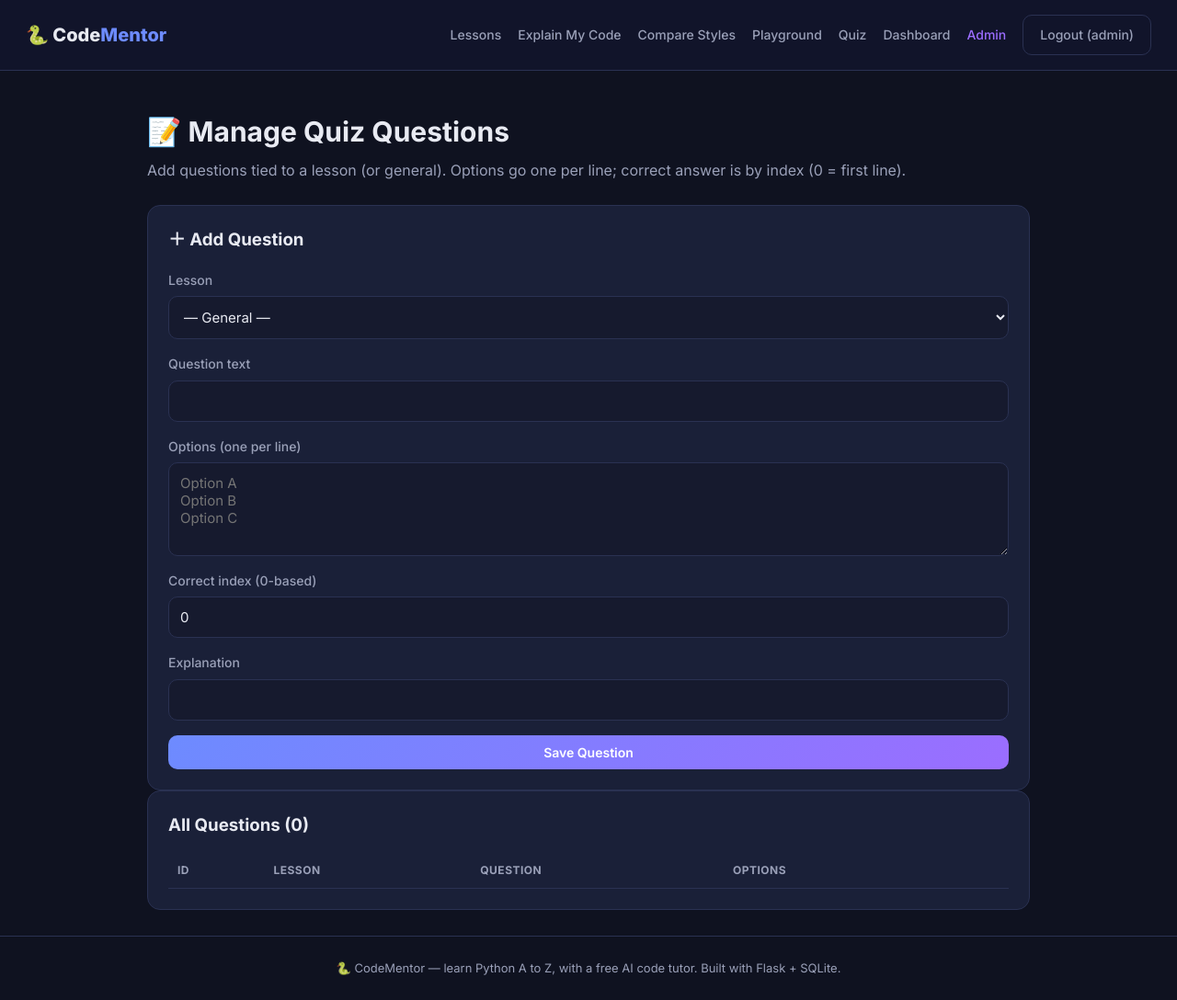
After one commit to mukeshnitin001-commits/python-code-mentor, a Flask app: page /admin/questions in a window 1280 px wide. The commit adds this page. Shown: the whole page at 92% size. Run offline with Flask 3, Linux system fonts and the light colour scheme; the visitor is signed in with stand-in values (Sample User, id 1); lists and menus that the app fills with data are empty; parts of the project's set-up code (start-up, migrations or seed data) failed here and were passed over.

Commit message:
Add quiz system, code-runner playground (Pyodide), and admin question management

```diff
--- a/app.py
+++ b/app.py
@@ -2,7 +2,7 @@ import os
 import json
 from functools import wraps
 from flask import Flask, render_template, request, redirect, url_for, flash, session, jsonify
-from models import db, User, Lesson, LessonProgress, CodeSnippet, CodeStyle, StyleExample
+from models import db, User, Lesson, LessonProgress, CodeSnippet, CodeStyle, StyleExample, Question, QuizAttempt
 from ai_engine import explain_code, compare_styles, get_ai_provider
 
 app = Flask(__name__)
@@ -187,6 +187,95 @@ def dashboard():
                            total_lessons=total, completed_count=done, pct=pct,
                            recent=completed_lessons[-5:])
 
+
+# ---------- Code Playground (client-side Pyodide sandbox) ----------
+@app.route('/playground')
+def playground():
+    return render_template('playground.html', user=current_user())
+
+# ---------- Quiz System ----------
+@app.route('/quiz/<int:lesson_id>', methods=['GET'])
+@login_required
+def quiz(lesson_id):
+    lesson = Lesson.query.get(lesson_id)
+    if not lesson:
+        flash('Lesson not found.', 'danger')
+        return redirect(url_for('learn'))
+    questions = Question.query.filter_by(lesson_id=lesson_id).all()
+    if not questions:
+        flash('No quiz questions yet for this lesson.', 'info')
+        return redirect(url_for('lesson', lesson_id=lesson_id))
+    best = QuizAttempt.query.filter_by(user_id=session['user_id'], lesson_id=lesson_id)\
+        .order_by(QuizAttempt.score_pct.desc()).first()
+    return render_template('quiz.html', user=current_user(), lesson=lesson,
+                           questions=questions, best=best)
+
+@app.route('/api/quiz/submit', methods=['POST'])
+@login_required
+def quiz_submit():
+    data = request.get_json(silent=True) or {}
+    lesson_id = data.get('lesson_id')
+    answers = data.get('answers') or {}  # {question_id: chosen_index}
+    questions = Question.query.filter_by(lesson_id=lesson_id).all() if lesson_id else []
+    correct = 0
+    detail = []
+    for q in questions:
+        chosen = answers.get(str(q.id))
+        is_correct = (chosen is not None and int(chosen) == q.correct_index)
+        if is_correct:
+            correct += 1
+        detail.append({'id': q.id, 'text': q.text,
+                       'correct_index': q.correct_index,
+                       'chosen': chosen, 'is_correct': is_correct,
+                       'explanation': q.explanation})
+    total = len(questions)
+    pct = round((correct / total * 100)) if total else 0
+    attempt = QuizAttempt(user_id=session['user_id'], lesson_id=lesson_id,
+                          total=total, correct=correct, score_pct=pct)
+    db.session.add(attempt)
+    db.session.commit()
+    return jsonify({'score': correct, 'total': total, 'pct': pct, 'detail': detail})
+
+# ---------- Admin: Questions ----------
+@app.route('/admin/questions', methods=['GET'])
+@admin_required
+def admin_questions():
+    questions = Question.query.order_by(Question.lesson_id).all()
+    lessons = Lesson.query.order_by(Lesson.order).all()
+    return render_template('admin/questions.html', user=current_user(),
+                           questions=questions, lessons=lessons)
+
+@app.route('/admin/questions/add', methods=['POST'])
+@admin_required
+def admin_question_add():
+    lesson_id = request.form.get('lesson_id') or None
+    text = request.form.get('text', '').strip()
+    options = request.form.get('options', '')  # one per line
+    correct = request.form.get('correct_index', '0')
+    explanation = request.form.get('explanation', '').strip()
+    opts = [o for o in options.splitlines() if o.strip()]
+    if opts and len(opts) >= 2:
+        q = Question(lesson_id=int(lesson_id) if lesson_id else None, text=text,
+                     options=json.dumps(opts),
+                     correct_index=int(correct) if correct.isdigit() else 0,
+                     explanation=explanation)
+        db.session.add(q)
+        db.session.commit()
+        flash('Question added.', 'success')
+    else:
+        flash('Please provide at least 2 options.', 'danger')
+    return redirect(url_for('admin_questions'))
+
+@app.route('/admin/questions/delete/<int:qid>', methods=['POST'])
+@admin_required
+def admin_question_delete(qid):
+    q = Question.query.get(qid)
+    if q:
+        db.session.delete(q)
+        db.session.commit()
+        flash('Question deleted.', 'success')
+    return redirect(url_for('admin_questions'))
+
 # ---------- Admin ----------
 @app.route('/admin')
 @login_required
@@ -273,5 +362,5 @@ if __name__ == '__main__':
         db.create_all()
         seed_data()
         ensure_default_admin()
-    port = int(os.environ.get('PORT', 5009))
+    port = int(os.environ.get('PORT', 5000))
     app.run(host='0.0.0.0', port=port, debug=True)
--- a/static/css/style.css
+++ b/static/css/style.css
@@ -146,3 +146,24 @@ a:hover{text-decoration:underline}
   .hero h1{font-size:30px}
   .features{grid-template-columns:1fr}
 }
+
+/* Playground */
+.pg-layout{display:grid;grid-template-columns:1fr 1fr;gap:18px;margin:18px 0}
+@media(max-width:760px){.pg-layout{grid-template-columns:1fr}}
+.pg-toolbar{display:flex;align-items:center;gap:12px;justify-content:space-between;margin-bottom:10px}
+.pg-status{font-size:12px;color:var(--green);font-family:var(--mono)}
+.pg-err{color:var(--red);white-space:pre-wrap}
+.mono{font-family:var(--mono)}
+
+/* Quiz */
+.quiz-q{margin-bottom:14px}
+.quiz-text{font-size:17px;margin-bottom:12px}
+.quiz-opts{display:grid;gap:8px}
+.quiz-opt{display:flex;align-items:center;gap:10px;padding:10px 14px;border:1px solid var(--border);border-radius:10px;cursor:pointer;background:var(--card2);transition:.15s}
+.quiz-opt:hover{border-color:var(--accent)}
+.quiz-opt input{margin:0}
+.quiz-actions{margin:18px 0}
+.quiz-detail{padding:10px 0;border-bottom:1px solid var(--border)}
+.green-text{color:var(--green)}
+.red-text{color:var(--red)}
+.small{font-size:13px}
--- a/templates/admin/admin.html
+++ b/templates/admin/admin.html
@@ -31,7 +31,10 @@
   </div>
 
   <div class="panel">
-    <h3>👥 Users ({{ users|length }})</h3>
+    <h3>📝 Quiz Questions <a href="{{ url_for('admin_questions') }}" class="btn btn-ghost btn-xs">Manage</a></h3>
+  <p class="muted small">Add and manage A-to-Z quiz questions.</p>
+
+  <h3>👥 Users ({{ users|length }})</h3>
     <table class="table">
       <thead><tr><th>User</th><th>Role</th><th>Actions</th></tr></thead>
       <tbody>
--- /dev/null
+++ b/templates/admin/questions.html
@@ -0,0 +1,57 @@
+{% extends "base.html" %}
+{% block title %}Admin — Questions{% endblock %}
+{% block content %}
+<div class="page-head">
+  <h1>📝 Manage Quiz Questions</h1>
+  <p class="muted">Add questions tied to a lesson (or general). Options go one per line; correct answer is by index (0 = first line).</p>
+</div>
+
+<div class="panel">
+  <h3>＋ Add Question</h3>
+  <form method="post" action="{{ url_for('admin_question_add') }}" class="form">
+    <label>Lesson
+      <select name="lesson_id">
+        <option value="">— General —</option>
+        {% for l in lessons %}
+        <option value="{{ l.id }}">{{ l.order }}. {{ l.title }}</option>
+        {% endfor %}
+      </select>
+    </label>
+    <label>Question text
+      <input type="text" name="text" required>
+    </label>
+    <label>Options (one per line)
+      <textarea name="options" rows="4" required placeholder="Option A&#10;Option B&#10;Option C"></textarea>
+    </label>
+    <label>Correct index (0-based)
+      <input type="number" name="correct_index" value="0" min="0">
+    </label>
+    <label>Explanation
+      <input type="text" name="explanation">
+    </label>
+    <button class="btn btn-primary">Save Question</button>
+  </form>
+</div>
+
+<div class="panel">
+  <h3>All Questions ({{ questions|length }})</h3>
+  <table class="table">
+    <thead><tr><th>ID</th><th>Lesson</th><th>Question</th><th>Options</th><th></th></tr></thead>
+    <tbody>
+    {% for q in questions %}
+      <tr>
+        <td>{{ q.id }}</td>
+        <td>{{ q.lesson_id or 'General' }}</td>
+        <td>{{ q.text }}</td>
+        <td class="small">{{ q.options_list()|length }} options</td>
+        <td>
+          <form method="post" action="{{ url_for('admin_question_delete', qid=q.id) }}" onsubmit="return confirm('Delete?');">
+            <button class="btn btn-danger btn-xs">Del</button>
+          </form>
+        </td>
+      </tr>
+    {% endfor %}
+    </tbody>
+  </table>
+</div>
+{% endblock %}
--- a/templates/base.html
+++ b/templates/base.html
@@ -17,6 +17,8 @@
       <a href="{{ url_for('learn') }}">Lessons</a>
       <a href="{{ url_for('explain_page') }}">Explain My Code</a>
       <a href="{{ url_for('compare_page') }}">Compare Styles</a>
+      <a href="{{ url_for('playground') }}">Playground</a>
+      <a href="{{ url_for('learn') }}?quiz=1">Quiz</a>
       {% if user %}
         <a href="{{ url_for('dashboard') }}">Dashboard</a>
         {% if user.role == 'admin' %}<a href="{{ url_for('admin') }}" class="admin-link">Admin</a>{% endif %}
--- a/templates/lesson.html
+++ b/templates/lesson.html
@@ -8,9 +8,12 @@
   <div class="markdown">
     {{ lesson.content | replace("\n", "<br>") | safe }}
   </div>
+  <div class="row-gap">
   <form method="post" action="{{ url_for('mark_complete', lesson_id=lesson.id) }}">
     <button class="btn btn-primary">Mark Lesson Complete ✓</button>
   </form>
+  <a href="{{ url_for('quiz', lesson_id=lesson.id) }}" class="btn btn-ghost">📝 Take Quiz</a>
+</div>
   <div class="quick-box">
     <p>💡 <strong>Try this:</strong> copy any code example above and paste it into
       <a href="{{ url_for('explain_page') }}">Explain My Code</a> to get a line-by-line breakdown.</p>
```
Also changed, not shown: models.py (+73 -0 lines), templates/playground.html (added, +111 -0 lines), templates/quiz.html (added, +63 -0 lines).
